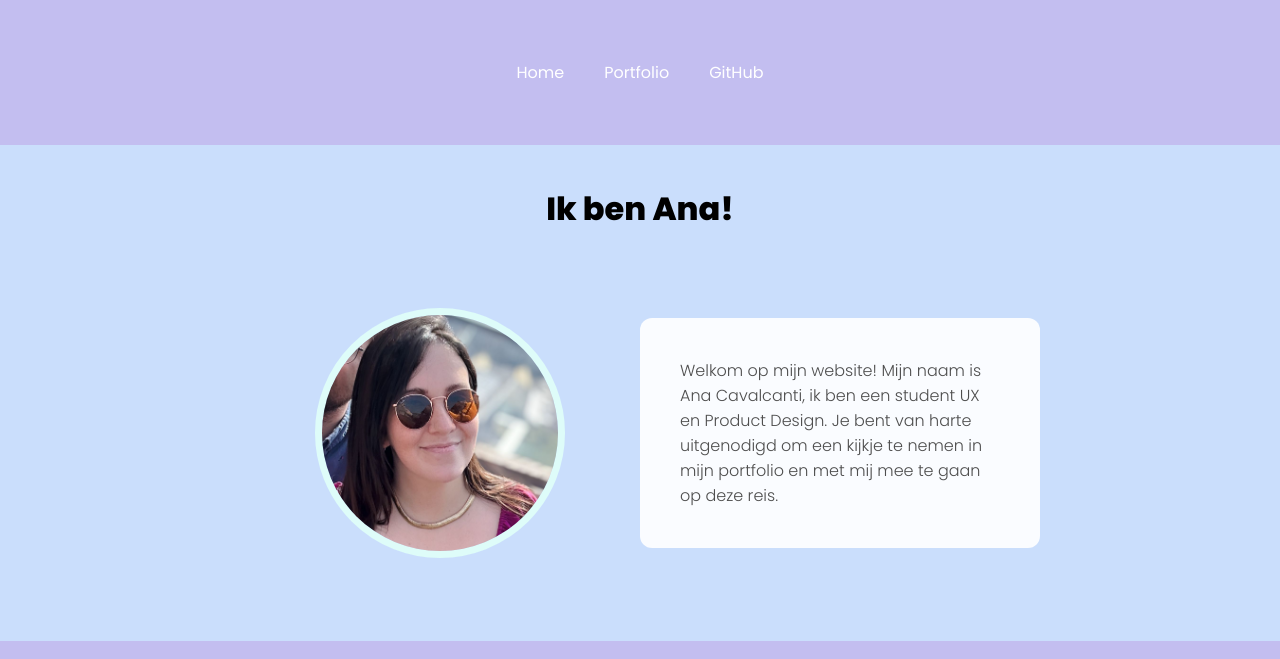
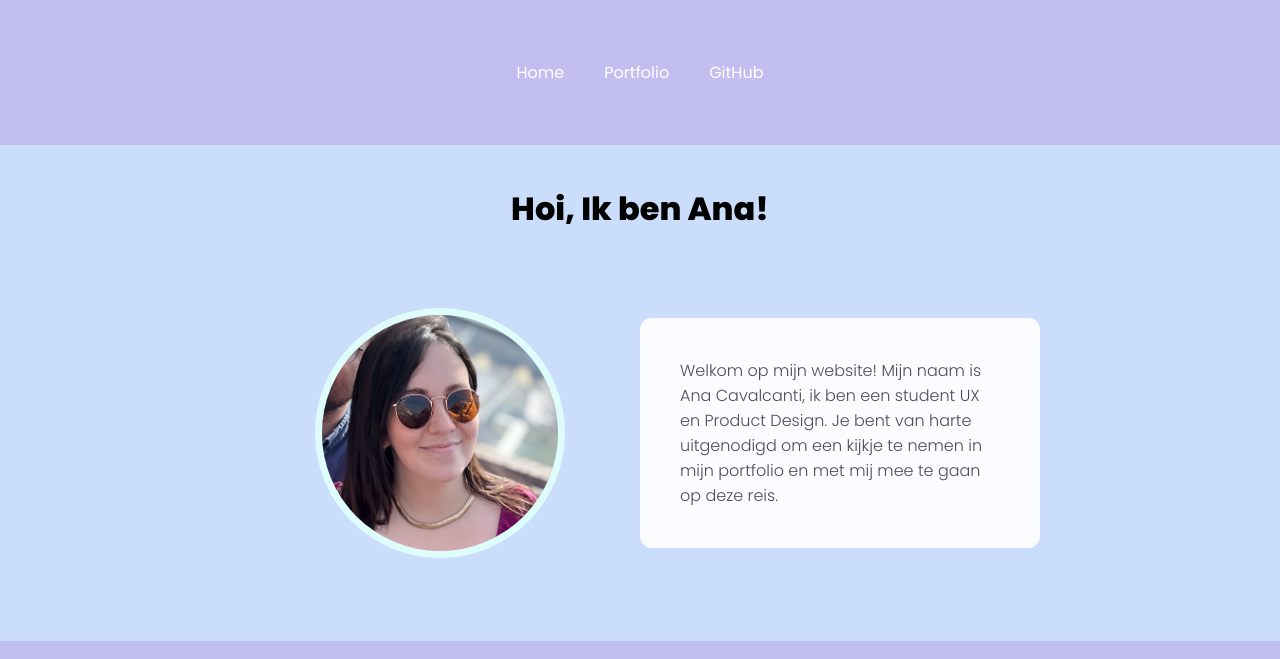
Before and after one commit to anacavancalti/anacavancalti.github.io, a plain HTML site: page index.html in a window 1280 px wide. Shown: the top 659 px of the page. Drawn offline with Linux system fonts and the light colour scheme.

Commit message:
H1 updated

```diff
--- a/index.html
+++ b/index.html
@@ -30,7 +30,7 @@
       </nav>
     </header>
     <body>
-      <h1>Ik ben Ana!</h1>
+      <h1>Hoi, Ik ben Ana!</h1>
       <div class="content">
         <div class="left">
           <img
```
